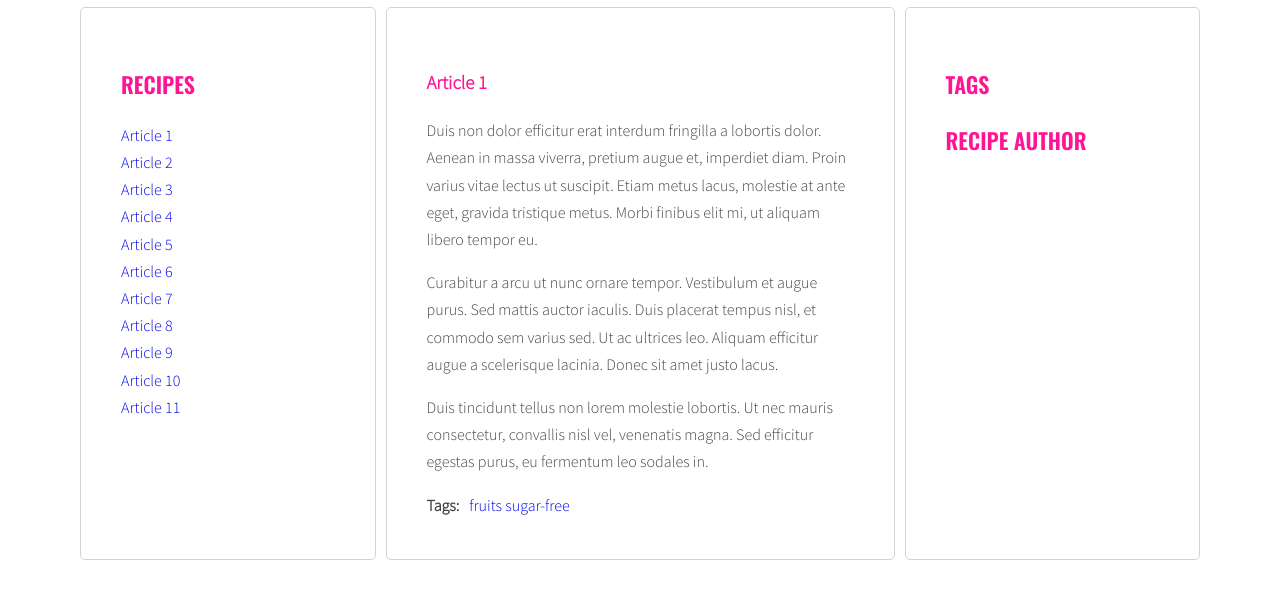
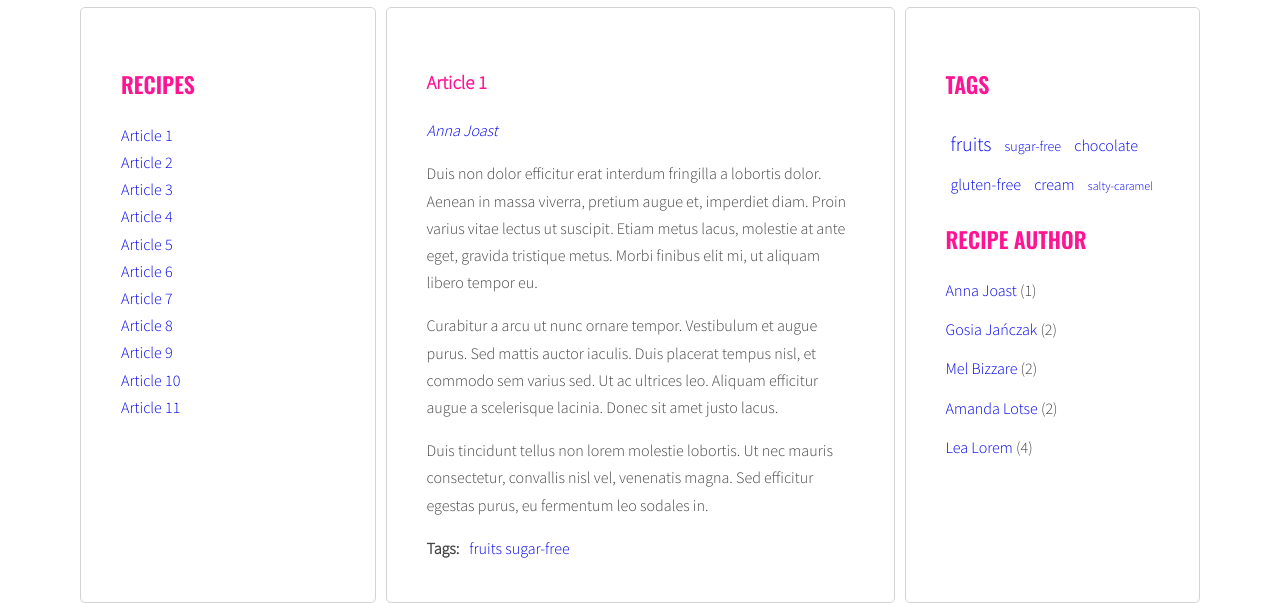
Before and after one commit to JanczakM/javascript-blog, a website: page index.html in a window 1280 px wide. Shown: the part 303-906 px from the top of the page. Before the commit the page ends 863 px from the top, so only its background shows below. Drawn offline with nearby package versions, Linux system fonts and the light colour scheme.

Commit message:
add rest of the templates

```diff
--- a/index.html
+++ b/index.html
@@ -231,7 +231,15 @@
     </script>
 
     <script id="template-tag-cloud-link" type="text/x-handlebars-template">
+      {{#each tags}}
+      <li><a class="{{ className }}" href="#tag-{{ tag }}">{{ tag }}</a></li>
+      {{/each}}
+    </script>
 
+    <script id="template-author-list-link" type="text/x-handlebars-template">
+      {{#each authors}}
+        <li><a href="#author-{{ author }}">{{ author }}</a><span> ({{ count }})</span></li>
+      {{/each}}
     </script>
 
     <script src="https://cdnjs.cloudflare.com/ajax/libs/handlebars.js/4.1.0/handlebars.min.js"></script>
--- a/js/script.js
+++ b/js/script.js
@@ -6,7 +6,8 @@ const templates = {
   articleLink: Handlebars.compile(document.querySelector('#template-article-link').innerHTML),
   tagLink: Handlebars.compile(document.querySelector('#template-tag-link').innerHTML),
   authorLink: Handlebars.compile(document.querySelector('#template-author-link').innerHTML),
-  tagCloudLink: Handlebars.compile(document.querySelector('#template-tag-cloud-link').innerHTML)
+  tagCloudLink: Handlebars.compile(document.querySelector('#template-tag-cloud-link').innerHTML),
+  authorListLink: Handlebars.compile(document.querySelector('#template-author-list-link').innerHTML)
 }
 
 // OPTS DECLARATION
@@ -186,13 +187,15 @@ function generateTags(){
   /* [NEW] START LOOP: for each tag in allTags: */
   for(let tag in allTags){
     /* [NEW] generate code of a link and add it to allTagsHTML - TAGS CLOUD*/
-    const tagLinkHTML = '<li><a class="' + calculateTagClass(allTags[tag], tagsParams) + '" href="#tag-' + tag + '">' + tag + '</a></li>';
-    allTagsHTML += tagLinkHTML;
+    allTagsData.tags.push({
+      tag: tag,
+      className: calculateTagClass(allTags[tag], tagsParams)
+    });
     /*[NEW] END LOOP: for each tag in allTags: */
   }
 
   /* [NEW] add html from allTagsHTML to tagList */
-  tagList.innerHTML = allTagsHTML;
+  tagList.innerHTML = templates.tagCloudLink(allTagsData);
 }
 
 generateTags();
@@ -266,14 +269,19 @@ function generateAuthors(){
     }
   }
 
-  let authorHtml = '';
+  //let authorHtml = '';
+  const allAuthorsData = {authors: []};
 
   for(let author in allAuthors) {
     /* AUTHORS LIST IN RIGHT COLUMN */
-    authorHtml = authorHtml + '<li><a href="#author-' + author + '">' + author + '</a>' + '<span> (' + allAuthors[author] + ')</span></li>';
+    //authorHtml = authorHtml + '<li><a href="#author-' + author + '">' + author + '</a>' + '<span> (' + allAuthors[author] + ')</span></li>';
+    allAuthorsData.authors.push({
+      author: author,
+      count: allAuthors[author]
+    });
   }
 
-  document.querySelector(opts.authors.listSelector).innerHTML = authorHtml;
+  document.querySelector(opts.authors.listSelector).innerHTML = templates.authorListLink(allAuthorsData);
 }
 
 generateAuthors();
```
